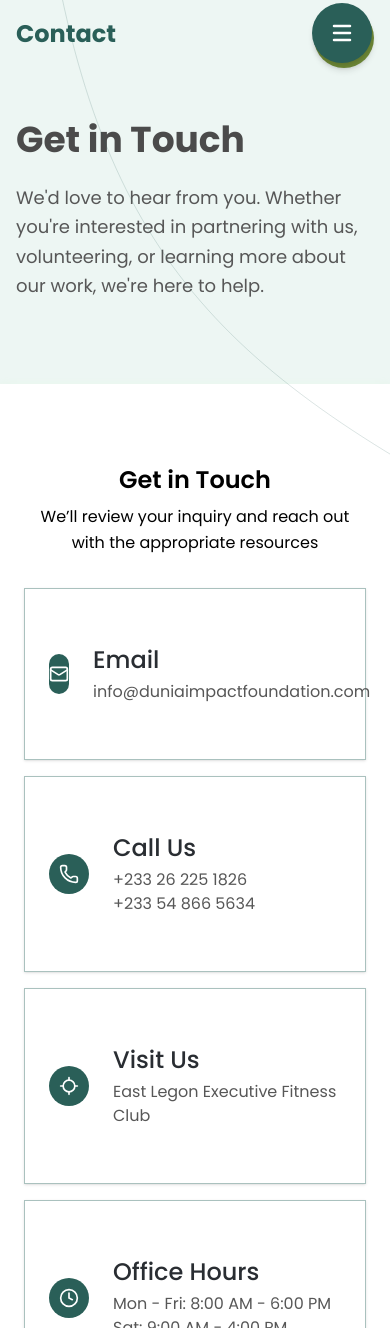
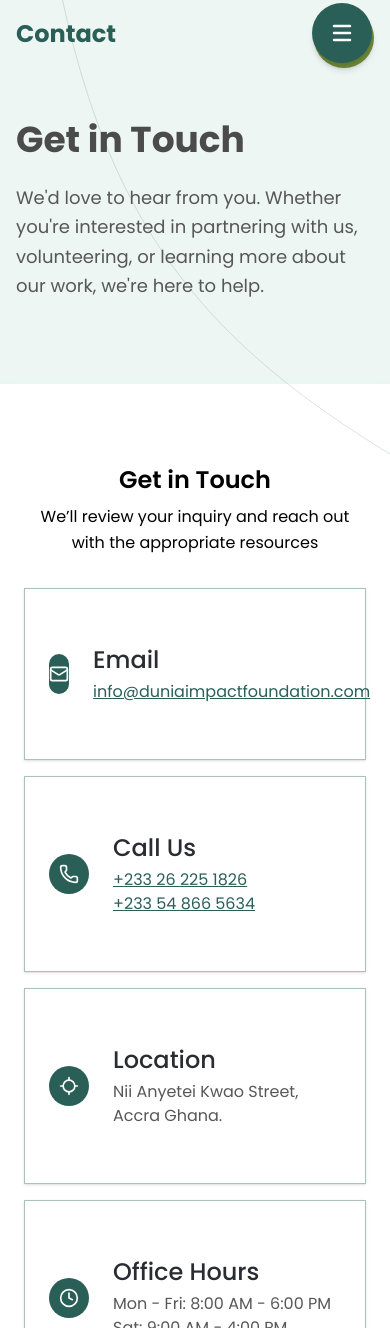
Before and after one commit to Milly1620/Dunia-foundation-frontend, a React (Vite) app: page /contact in a window 390 px wide. Shown: the top 1328 px of the page. Built offline with nearby package versions, Linux system fonts and the light colour scheme.

Commit message:
feat: enhance ContactCard with email and phone number rendering, update text in AboutPage and ProgramsPage for clarity

```diff
--- a/src/components/ContactCard.tsx
+++ b/src/components/ContactCard.tsx
@@ -14,6 +14,45 @@ const ContactCard: React.FC<ContactCardProps> = ({
   className = "",
 }) => {
   const detailsArray = Array.isArray(details) ? details : [details];
+
+  // Helper function to check if a string is an email
+  const isEmail = (text: string): boolean => {
+    const emailRegex = /^[^\s@]+@[^\s@]+\.[^\s@]+$/;
+    return emailRegex.test(text.trim());
+  };
+
+  // Helper function to check if a string is a phone number
+  const isPhoneNumber = (text: string): boolean => {
+    const phoneRegex = /^\+?[\d\s\-()]+$/;
+    return phoneRegex.test(text.trim()) && text.trim().length > 5;
+  };
+
+  // Helper function to render contact detail
+  const renderContactDetail = (detail: string) => {
+    if (isEmail(detail)) {
+      return (
+        <a
+          href={`mailto:${detail}`}
+          className="text-primary hover:text-primary-dark transition-colors duration-200 underline"
+        >
+          {detail}
+        </a>
+      );
+    }
+
+    if (isPhoneNumber(detail)) {
+      return (
+        <a
+          href={`tel:${detail.replaceAll(/\s/g, '')}`}
+          className="text-primary hover:text-primary-dark transition-colors duration-200 underline"
+        >
+          {detail}
+        </a>
+      );
+    }
+
+    return detail;
+  };
 
   return (
     <div
@@ -32,8 +71,8 @@ const ContactCard: React.FC<ContactCardProps> = ({
           </h3>
           <div>
             {detailsArray.map((detail, index) => (
-              <p key={index} className="text-gray poppins-regular">
-                {detail}
+              <p key={`${title}-${detail}-${index}`} className="text-gray poppins-regular">
+                {renderContactDetail(detail)}
               </p>
             ))}
           </div>
--- a/src/components/Hero.tsx
+++ b/src/components/Hero.tsx
@@ -11,7 +11,7 @@ const Hero = () => {
   const navigate = useNavigate();
 
   return (
-    <div className="relative overflow-x-hidden bg-gradient-to-b from-[#F2F8F6] to-[#D8EEE7] p-5 pt-[65px] md:pt-[72px] md:pb-[120px] flex justify-center items-center">
+    <div className="relative overflow-hidden bg-gradient-to-b from-[#F2F8F6] to-[#D8EEE7] p-5 pt-[65px] md:pt-[72px] md:pb-[120px] flex justify-center items-center">
       <div className="max-w-[1501px] md:px-5 flex flex-col md:flex-row justify-between items-center">
         <div className="block md:hidden mb-[61px] z-10">
           <img src={heroMini} alt="Hero" />
@@ -21,10 +21,8 @@ const Hero = () => {
             Creating Lasting Change in Communities
           </h1>
           <p className="poppins-regular lg:text-[18px] text-[16px] leading-[28.8px] text-gray mb-5 md:mb-6">
-            Dunia Impact Foundation empowers communities across Ghana and Africa
-            through comprehensive development programs in education, healthcare,
-            clean water access, and economic empowerment. "Sesa" means change in
-            Twi, and that's exactly what we're committed to creating.
+            Dunia means "World" Represents a global vision with local
+            impact—creating change that resonates across borders.
           </p>
           <div className="flex items-center md:space-x-4">
             <Button
@@ -50,7 +48,7 @@ const Hero = () => {
           <img src={heroImage} alt="Hero" />
         </div>
         <img src={line} alt="Line" className="absolute top-0 right-[-77px]" />
-        <img
+         <img
           src={pathright}
           alt="Path Right"
           className="absolute top-[22.5%] right-[-297px] md:top-[13%] lg:top-[31.5%] lg:right-[-197px] md:right-[-400px]"
--- a/src/pages/AboutPage.tsx
+++ b/src/pages/AboutPage.tsx
@@ -24,12 +24,8 @@ function AboutPage() {
               Dunia Impact Foundation
             </h1>
             <p className="text-[18px] poppins-regular max-w-[826px] md:mx-auto leading-relaxed">
-              "Sesa" means change in Twi, Ghana's most widely spoken language.
-              Since our founding in 2018, we have been dedicated to creating
-              positive, lasting change in communities across Ghana and Africa.
-              We believe that sustainable development happens when communities
-              are empowered with the tools, knowledge, and resources they need
-              to thrive independently.ß
+              Dunia means “World” Represents a global vision with local
+              impact—creating change that resonates across borders.
             </p>
           </div>
         </div>
--- a/src/pages/ProgramsPage.tsx
+++ b/src/pages/ProgramsPage.tsx
@@ -26,10 +26,8 @@ function ProgramsPage() {
             Creating Lasting Change in Communities
           </h1>
           <p className="text-base md:text-[18px] poppins-regular text-gray max-w-[906px] mx-auto leading-relaxed">
-            Dunia Impact Foundation empowers communities across Ghana and Africa
-            through comprehensive development programs in education, healthcare,
-            clean water access, and economic empowerment. 'Sesa' means change in
-            Twi, and that's exactly what we're committed to creating.
+            Dunia means “World” Represents a global vision with local
+            impact—creating change that resonates across borders.
           </p>
         </div>
         <img
--- a/src/utils/util.ts
+++ b/src/utils/util.ts
@@ -13,8 +13,8 @@ const contactInfo = [
   },
   {
     icon: LocateIcon,
-    title: "Visit Us",
-    details: "East Legon Executive Fitness Club",
+    title: "Location",
+    details: "Nii Anyetei Kwao Street, Accra Ghana.",
   },
   {
     icon: Clock,
```
